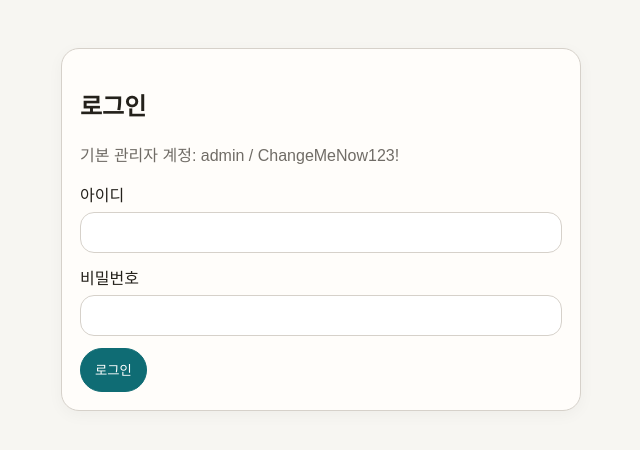
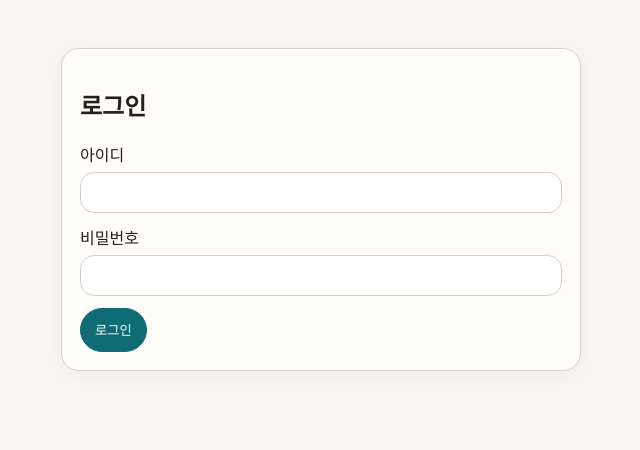
Before and after one commit to jayoon0127/school, a Flask app: page /login in a window 1280 px wide. Shown: the part 83-533 px from the top of the page, without its empty margins (319-959 px from the left). Run offline with Flask 3, Linux system fonts and the light colour scheme; some libraries are stand-ins or nearby versions.

Commit message:
Update login.html

```diff
--- a/templates/login.html
+++ b/templates/login.html
@@ -3,7 +3,7 @@
 {% block content %}
 <div class="card" style="max-width:520px;margin:30px auto;">
   <h2>로그인</h2>
-  <p class="muted">기본 관리자 계정: admin / ChangeMeNow123!</p>
+
   <form method="post">
     {{ form.hidden_tag() }}
     <label>아이디 {{ form.username(class_='field') }}</label>
```
